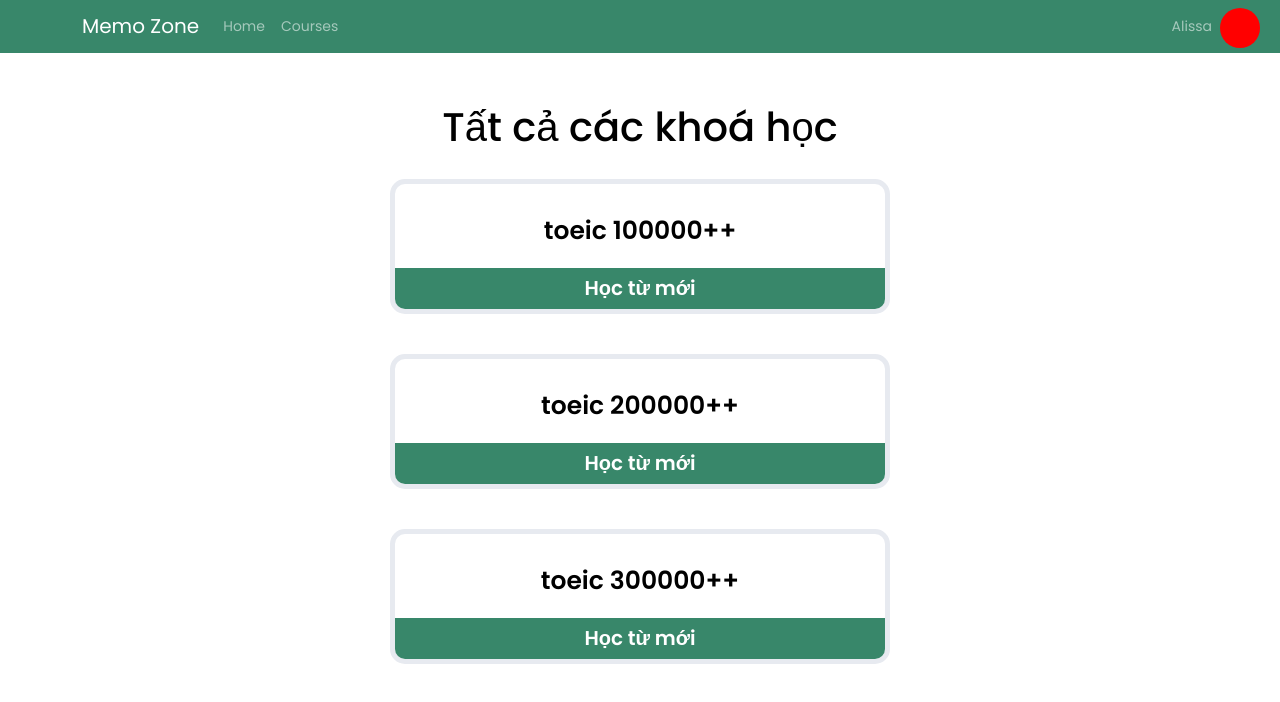
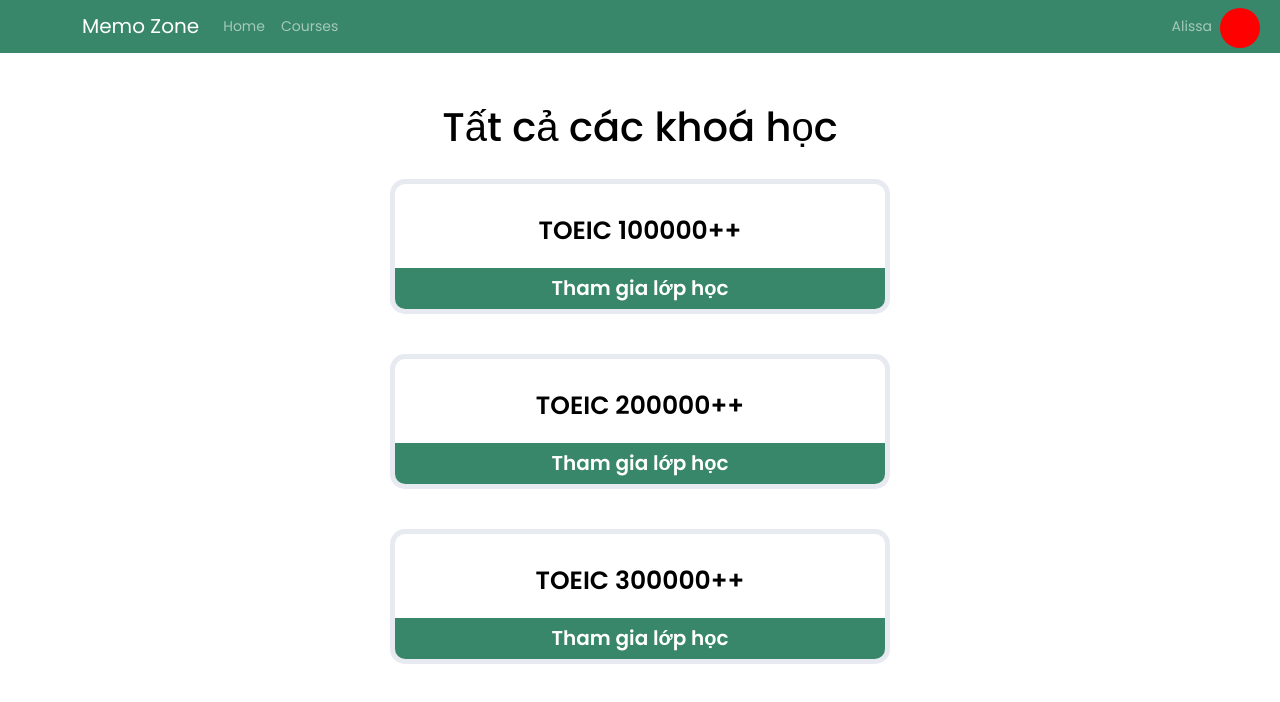
Before and after one commit to qhuong1008/Text-To-Speech-with-Amazon-Polly, a React (Create React App) app in the folder memo-zone/: page /homepage in a window 1280 px wide. Shown: the top 702 px of the page. Built offline with nearby package versions, Linux system fonts and the light colour scheme.

Commit message:
complete page và wordtopic

```diff
--- a/memo-zone/src/App.js
+++ b/memo-zone/src/App.js
@@ -1,7 +1,7 @@
 import React, { Component } from "react";
 import { BrowserRouter, Routes, Route } from "react-router-dom";
 import Learn from "./pages/Learn/Learn";
-import Xong from "./pages/Xong";
+import WordTopic from "./pages/WordTopic/WordTopic";
 import Login from "./pages/Login/Login";
 import CompletePage from "./pages/CompletePage/CompletePage";
 import Course from "./pages/Course/Course";
@@ -17,7 +17,8 @@ class App extends Component {
         <Routes>
           <Route path="*" name="Login" element={<Login />} />
           <Route path="/homepage" name="Login" element={<Home />} />
-          <Route path="/course/:courseId/learn" element={<Learn />}></Route>
+          <Route path="/complete" name="Complete" element={<CompletePage />} />
+          <Route path="/course/:courseId/topic" element={<WordTopic />}></Route>
         </Routes>
       </BrowserRouter>
     );
--- a/memo-zone/src/components/Course.js
+++ b/memo-zone/src/components/Course.js
@@ -4,8 +4,8 @@ const Course = (props) => {
   return (
     <div className="course-container">
       <div className="course-name">{props.courseName}</div>
-      <NavLink to={`/course/${props.courseId}/learn`}>
-        <div className="learn-btn">Học từ mới</div>
+      <NavLink to={`/course/${props.courseId}/topic`}>
+        <div className="enterCourse-btn">Tham gia lớp học</div>
       </NavLink>
     </div>
   );
--- a/memo-zone/src/components/style.scss
+++ b/memo-zone/src/components/style.scss
@@ -39,7 +39,7 @@
   margin: 20px 0px;
 }
 
-.learn-btn {
+.enterCourse-btn {
   background-color: #38876a;
   padding: 10px 10px;
   border-radius: 0px 0px 10px 10px;
--- a/memo-zone/src/pages/CompletePage/CompletePage.js
+++ b/memo-zone/src/pages/CompletePage/CompletePage.js
@@ -17,10 +17,10 @@ const CompletePage = () => {
             Học từ mới
           </Link>
           <Link to="/commonpractice" className="choice-btn-item">
-            Học thông thường
+            Ôn tập thông thường
           </Link>
           <Link to="/listenpractice" className="choice-btn-item">
-            Học nghe
+            Ôn tập Listening
           </Link>
         </div>
       </div>
--- a/memo-zone/src/pages/Learn/Learn.js
+++ b/memo-zone/src/pages/Learn/Learn.js
@@ -2,8 +2,6 @@ import style from "./style.scss";
 import GlobalStyle from "../GlobalStyle.scss";
 import data from "../../data";
 import AppHeader from "../../components/AppHeader";
-import Word from "../Word/Word";
-import Xong from "../Xong";
 import { useState } from "react";
 import { Link, useParams } from "react-router-dom";
 import AWS from "aws-sdk";
@@ -157,7 +155,11 @@ const Learn = (props) => {
               </div>
             )}
             {currentIndex == wordlist.length - 1 && (
-              <Link className="next-btn" to="/xong" onClick={handleNextWord}>
+              <Link
+                className="next-btn"
+                to="/complete"
+                onClick={handleNextWord}
+              >
                 <FontAwesomeIcon icon={faAngleRight} />
                 Next
               </Link>
--- a/memo-zone/src/pages/WordTopic/WordTopic.js
+++ b/memo-zone/src/pages/WordTopic/WordTopic.js
@@ -1,14 +1,17 @@
 import AppHeader from "../../components/AppHeader";
 import data from "../../data";
-import { Link } from "react-router-dom";
+import { Link, useParams } from "react-router-dom";
 import style from "./style.scss";
 import GlobalStyle from "../GlobalStyle.scss";
 import Table from "react-bootstrap/Table";
 
 const WordTopic = () => {
-  let course = data[0];
+  const params = useParams();
+  let course = data.find((courseItem) => {
+    if (courseItem.courseId == params.courseId) return courseItem;
+  });
+  console.log(course);
   let course_name = course.courseName;
-  let course_id = course.id;
   let topic = course.courseTopics[0];
   let topic_name = topic.topicName;
   let wordlist = topic.wordlist;
--- a/memo-zone/src/pages/Xong.js
+++ /dev/null
@@ -1,5 +0,0 @@
-const Xong = () => {
-  return <>Xong</>;
-};
-
-export default Xong;
```
Also changed, not shown: memo-zone/src/pages/Practice/PracticeCommon.js (+8 -11 lines).
